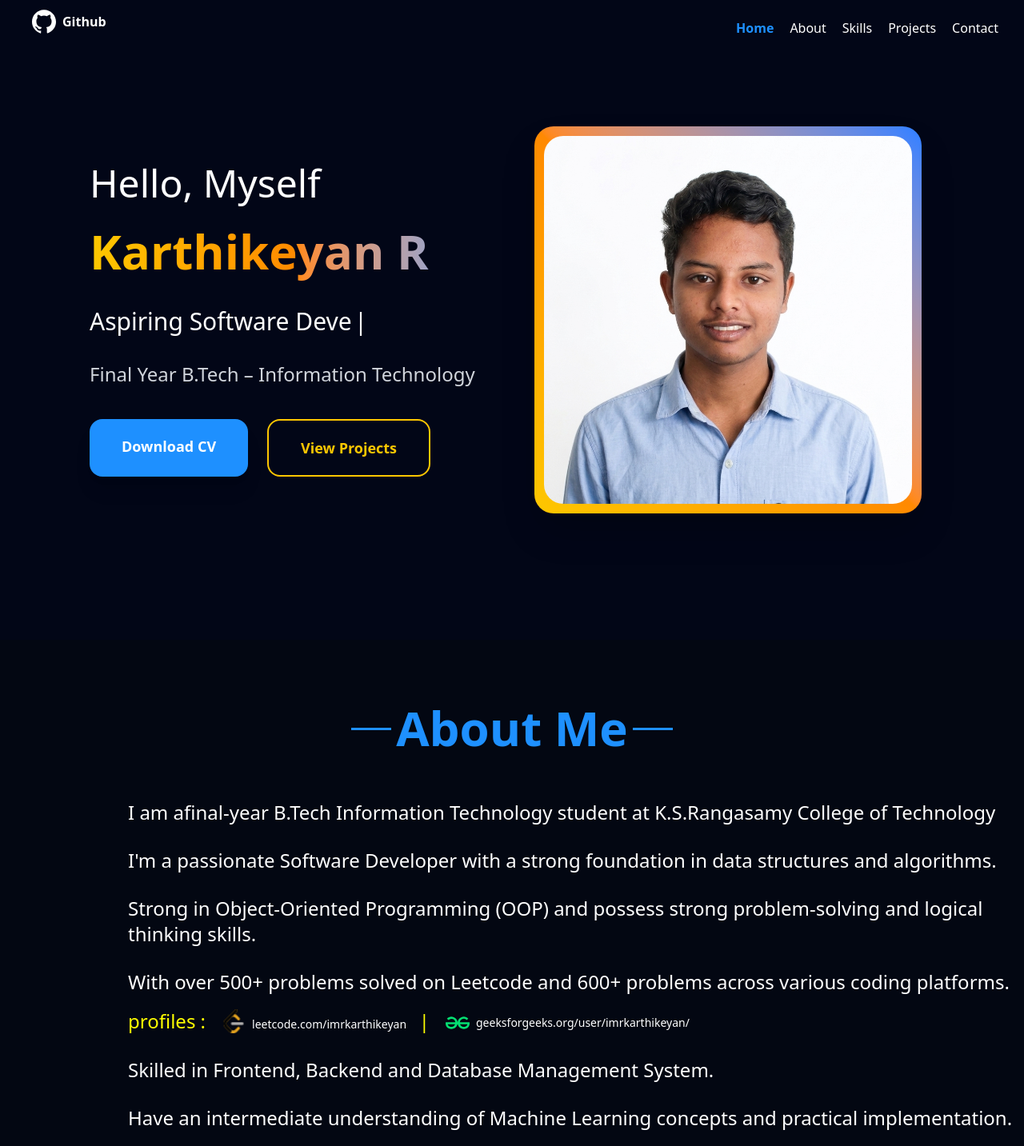
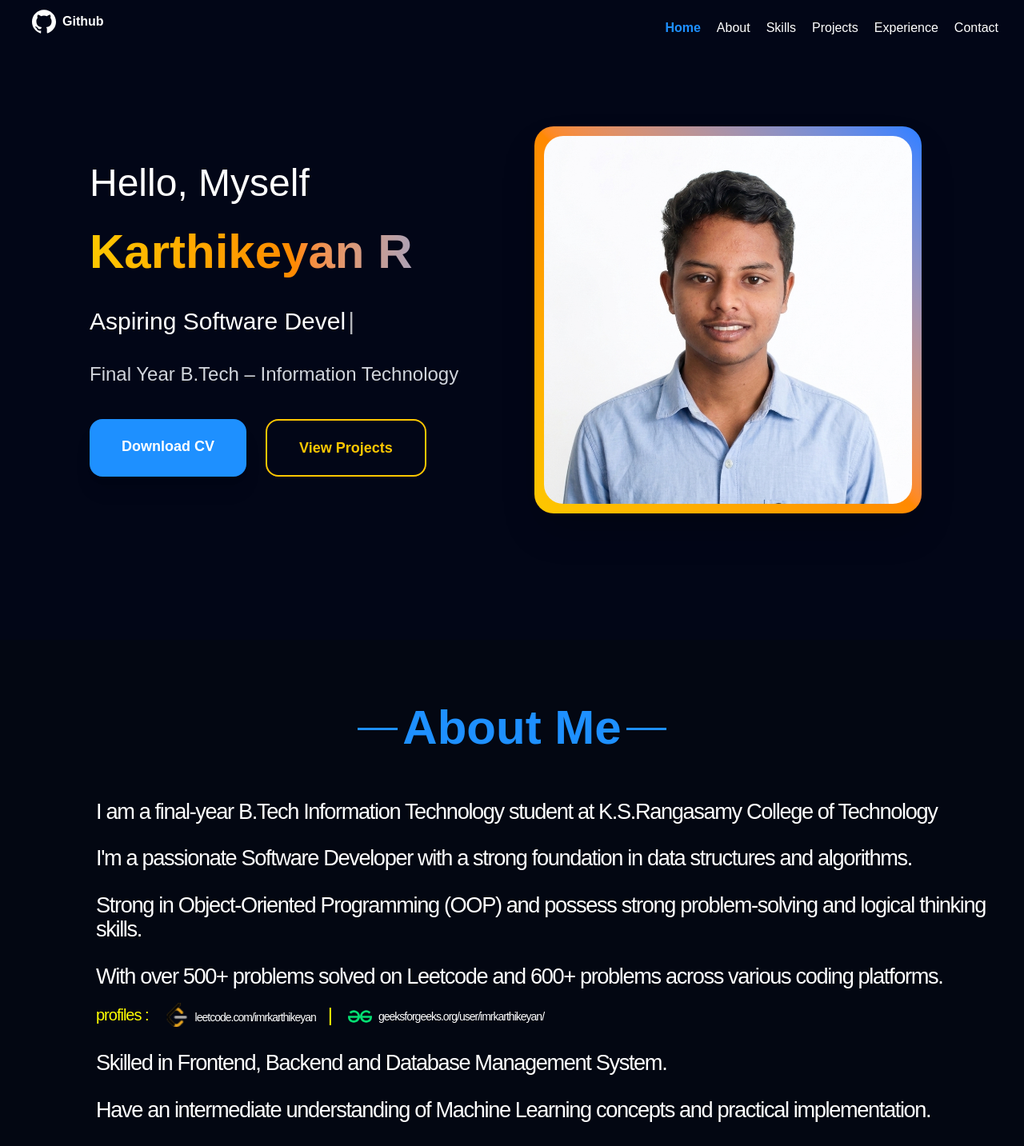
Before and after one commit to imrkarthikeyan/portfolio, a React (Vite) app: page / in a window 1280 px wide. Shown: the top 1433 px of the page at 80% size. Built offline with nearby package versions, Linux system fonts and the light colour scheme.

Commit message:
updated font

```diff
--- a/src/App.jsx
+++ b/src/App.jsx
@@ -2,6 +2,7 @@ import Home from './pages/Home';
 import About from './pages/About';
 import Skills from './pages/Skills'
 import Project from './pages/Project';
+import Experience from './pages/Experience';
 import Contact from './pages/Contact';
 import { useEffect, useRef, useState } from 'react'
 import './App.css'
@@ -10,56 +11,60 @@ import Navbar from './pages/Navbar';
 
 function App() {
 
-  const[currentSection,setCurrentSection]=useState('');
+  const [currentSection, setCurrentSection] = useState('');
 
-  const homeRef=useRef(null)
-  const aboutRef=useRef(null)
-  const skillsRef=useRef(null)
-  const projectRef=useRef(null)
-  const contactRef=useRef(null)
+  const homeRef = useRef(null)
+  const aboutRef = useRef(null)
+  const skillsRef = useRef(null)
+  const projectRef = useRef(null)
+  const experienceRef = useRef(null)
+  const contactRef = useRef(null)
 
-  const sectionRefs=[
-    {ref:homeRef, id:'home'},
-    {ref:aboutRef, id:'about'},
-    {ref:skillsRef,id:'skills'},
-    {ref:projectRef,id:'project'},
-    {ref:contactRef,id:'contact'}
+  const sectionRefs = [
+    { ref: homeRef, id: 'home' },
+    { ref: aboutRef, id: 'about' },
+    { ref: skillsRef, id: 'skills' },
+    { ref: projectRef, id: 'project' },
+    { ref: experienceRef, id: 'experience' },
+    { ref: contactRef, id: 'contact' }
   ];
 
 
-  const scrollTo = (ref,id) => {
+  const scrollTo = (ref, id) => {
     setCurrentSection(id);
 
     ref.current?.scrollIntoView({ behavior: 'smooth' });
   };
 
-  useEffect(()=>{
-    const observer=new IntersectionObserver((entries)=>{
-      const visibleEntry=entries.find(entry=>entry.isIntersecting);
-      if(visibleEntry){
-        const id=visibleEntry.target.getAttribute('data-id');
+  useEffect(() => {
+    const observer = new IntersectionObserver((entries) => {
+      const visibleEntry = entries.find(entry => entry.isIntersecting);
+      if (visibleEntry) {
+        const id = visibleEntry.target.getAttribute('data-id');
         setCurrentSection(id);
       }
     },
-    {threshold:0.6}
-  );
-    sectionRefs.forEach(({ref,id})=>{if(ref.current){
-      ref.current.setAttribute('data-id',id);
-      observer.observe(ref.current);
-    }
+      { threshold: 0.6 }
+    );
+    sectionRefs.forEach(({ ref, id }) => {
+      if (ref.current) {
+        ref.current.setAttribute('data-id', id);
+        observer.observe(ref.current);
+      }
     });
-    return()=>observer.disconnect();
-  },[]);
+    return () => observer.disconnect();
+  }, []);
 
   return (
     <div>
       <Navbar
         current={currentSection}
-        onAbout={()=>scrollTo(aboutRef,'about')}
-        onHome={()=>scrollTo(homeRef,'home')}
-        onSkills={()=>scrollTo(skillsRef,'skills')}
-        onProject={()=>scrollTo(projectRef,'project')}
-        onContact={()=>scrollTo(contactRef,'contact')}
+        onAbout={() => scrollTo(aboutRef, 'about')}
+        onHome={() => scrollTo(homeRef, 'home')}
+        onSkills={() => scrollTo(skillsRef, 'skills')}
+        onProject={() => scrollTo(projectRef, 'project')}
+        onExperience={() => scrollTo(experienceRef, 'experience')}
+        onContact={() => scrollTo(contactRef, 'contact')}
       />
 
       <section ref={homeRef}>
@@ -68,19 +73,23 @@ function App() {
       </section>
 
       <section ref={aboutRef}>
-        <About onNext={()=>scrollTo(skillsRef)} />
+        <About onNext={() => scrollTo(skillsRef)} />
       </section>
 
       <section ref={skillsRef}>
-        <Skills onNext={()=>scrollTo(projectRef)} />
+        <Skills onNext={() => scrollTo(projectRef)} />
       </section>
 
       <section ref={projectRef}>
-        <Project onNext={()=>scrollTo(contactRef)}/>
+        <Project onNext={() => scrollTo(experienceRef)} />
+      </section>
+
+      <section ref={experienceRef}>
+        <Experience onNext={() => scrollTo(contactRef)} />
       </section>
 
       <section ref={contactRef}>
-        <Contact onNext={()=>scrollTo(homeRef)}/>
+        <Contact onNext={() => scrollTo(homeRef)} />
       </section>
     </div>
   )
--- a/src/index.css
+++ b/src/index.css
@@ -1 +1,11 @@
 @import "tailwindcss";
+
+:root {
+    font-family: "Aeonik", "Aeonik Regular", sans-serif;
+}
+
+html,
+body,
+#root {
+    font-family: "Aeonik", "Aeonik Regular", sans-serif;
+}
--- a/src/pages/About.jsx
+++ b/src/pages/About.jsx
@@ -1,17 +1,24 @@
 import { SiGeeksforgeeks } from 'react-icons/si';
 import leetcode from '../img/leetcode.png';
 
-export default function About(){
+export default function About() {
 
-    const onLeetcode=()=>{
-        window.open("https://leetcode.com/imrkarthikeyan/","_blank")
+    const onLeetcode = () => {
+        window.open("https://leetcode.com/imrkarthikeyan/", "_blank")
     }
 
-    const onGfs=()=>{
-        window.open("https://www.geeksforgeeks.org/user/imrkarthikeyan/","_blank")
+    const onGfs = () => {
+        window.open("https://www.geeksforgeeks.org/user/imrkarthikeyan/", "_blank")
     }
 
-    return(
+    const editorialStyle = {
+        fontFamily: '"Aeonik", "Aeonik Regular", sans-serif',
+        fontWeight: 500,
+        letterSpacing: '-0.05em',
+        lineHeight: 1.12,
+    };
+
+    return (
         <div className="text-white flex flex-col bg-gray-950 bg-cover min-h-screen">
             <div className="pt-20 text-center">
                 <h1 className="lg:text-6xl text-5xl font-bold mb-5 text-[DodgerBlue] relative inline-block font-[500]">
@@ -20,22 +27,22 @@ export default function About(){
                     <span className="absolute top-1/2 right-[-56px] w-[50px] block h-[3px] ml-2 bg-[DodgerBlue]"></span>
                 </h1>
             </div>
-            <ol className="pl-7 lg:pl-40 pt-5 text-2xl">
-                <li className="pt-5"><p>I am afinal-year B.Tech Information Technology student at K.S.Rangasamy College of Technology</p></li>
-                <li className="pt-7"><p>I'm a passionate Software Developer with a strong foundation in data structures and algorithms.</p></li>
-                <li className="pt-7"><p>Strong in Object-Oriented Programming (OOP) and possess strong problem-solving and logical thinking skills.</p></li>
-                <li className="pt-7"><p>With over 500+ problems solved on Leetcode and 600+ problems across various coding platforms.</p></li>
+            <ol className="pl-7 lg:pl-30 pt-5 text-xl" style={editorialStyle}>
+                <li className="pt-5"><p className="text-[clamp(1.70rem,2.1vw,3.5rem)] font-demi-bold tracking-[-0.05em] leading-[1.12] text-white">I am a final-year B.Tech Information Technology student at K.S.Rangasamy College of Technology</p></li>
+                <li className="pt-7"><p className="text-[clamp(1.70rem,2.1vw,3.5rem)] font-demi-bold tracking-[-0.05em] leading-[1.12] text-white">I'm a passionate Software Developer with a strong foundation in data structures and algorithms.</p></li>
+                <li className="pt-7"><p className="text-[clamp(1.70rem,2.1vw,3.5rem)] font-demi-bold tracking-[-0.05em] leading-[1.12] text-white">Strong in Object-Oriented Programming (OOP) and possess strong problem-solving and logical thinking skills.</p></li>
+                <li className="pt-7"><p className="text-[clamp(1.70rem,2.1vw,3.5rem)] font-demi-bold tracking-[-0.05em] leading-[1.12] text-white">With over 500+ problems solved on Leetcode and 600+ problems across various coding platforms.</p></li>
                 <div className='pt-1 lg:flex items-center'>
                     <p className='text-[Yellow] text-md pt-3'>profiles :</p>
                     <div className='lg:flex items-center gap-5 pt-3 pl-5'>
                         <p onClick={onLeetcode} className='flex cursor-pointer gap-2 items-center'><img className='w-[30px]' src={leetcode} alt="" /> <span className='text-sm hover:text-blue-300'>leetcode.com/imrkarthikeyan <span className='text-[Yellow] text-2xl pl-3'>|</span></span></p>
                         {/* <p className='text-[Yellow]'>|</p> */}
-                        <p onClick={onGfs} className='flex cursor-pointer gap-2 items-center pt-1'><SiGeeksforgeeks className='text-green-400 text-3xl'/><span className='text-sm hover:text-blue-300'>geeksforgeeks.org/user/imrkarthikeyan/</span></p>
+                        <p onClick={onGfs} className='flex cursor-pointer gap-2 items-center pt-1'><SiGeeksforgeeks className='text-green-400 text-3xl' /><span className='text-sm hover:text-blue-300'>geeksforgeeks.org/user/imrkarthikeyan/</span></p>
                     </div>
                 </div>
-                <li className="pt-7"><p>Skilled in Frontend, Backend and Database Management System.</p></li>
-                <li className="pt-7"><p>Have an intermediate understanding of Machine Learning concepts and practical implementation.</p></li>
-                <li className="pt-7"><p>I am passionate about learning new technologies and continuously improving my technical skills.</p></li>
+                <li className="pt-7"><p className="text-[clamp(1.70rem,2.1vw,3.5rem)] font-demi-bold tracking-[-0.05em] leading-[1.12] text-white">Skilled in Frontend, Backend and Database Management System.</p></li>
+                <li className="pt-7"><p className="text-[clamp(1.70rem,2.1vw,3.5rem)] font-demi-bold tracking-[-0.05em] leading-[1.12] text-white">Have an intermediate understanding of Machine Learning concepts and practical implementation.</p></li>
+                <li className="pt-7"><p className="text-[clamp(1.70rem,2.1vw,3.5rem)] font-demi-bold tracking-[-0.05em] leading-[1.12] text-white">I am passionate about learning new technologies and continuously improving my technical skills.</p></li>
             </ol>
         </div>
     )
--- /dev/null
+++ b/src/pages/Experience.jsx
@@ -0,0 +1,82 @@
+import { motion } from "framer-motion";
+
+export default function Experience() {
+  const experiences = [
+    {
+      number: "01",
+      title: "AI-ML Virtual Intern",
+      company: "AICTE–EduSkills | Google for Developers",
+      duration: "April 2025 – June 2025 · 10 Weeks",
+      isCurrent: false,
+      paragraph: "Completed a 10-week virtual internship focused on Artificial Intelligence and Machine Learning. Gained hands-on exposure to machine learning concepts, model development, and AI/ML workflows while applying fundamental ML techniques to understand data preparation, model training, evaluation, and prediction. Strengthened practical knowledge of Python, machine learning algorithms, and data-driven problem solving. Developed a foundation for building and applying AI/ML solutions to real-world problems."
+    },
+    {
+      number: "02",
+      title: "SDE Intern",
+      company: "Nexgen Nextopia Pvt. Ltd.",
+      duration: "October 2026 – Present",
+      isCurrent: true,
+      paragraph: "Working as a Software Development Engineer Intern as part of a collaborative development team building scalable and maintainable software systems. Developing responsive and reusable frontend components using React.js and TypeScript, while contributing to backend development using Java and Spring Boot, including RESTful APIs and business logic. Collaborating with developers to design, develop, test, and integrate features across the full stack. Gaining practical experience in scalable system design, API integration, debugging, version control, and software development practices."
+    }
+  ];
+
+  return (
+    <div className="bg-gray-950 text-white min-h-screen flex flex-col justify-center items-center pt-20 pb-12 px-6 md:px-12 lg:px-20 overflow-hidden">
+      <div className="text-center mb-8 md:mb-10">
+        <h1 className="lg:text-6xl text-4xl font-bold text-[DodgerBlue] relative inline-block font-[500]">
+          <span className="absolute mr-1 top-1/2 left-[-50px] w-[40px] block h-[3px] ml-1 bg-[DodgerBlue]"></span>
+          Experience
+          <span className="absolute top-1/2 right-[-46px] w-[40px] block h-[3px] ml-2 bg-[DodgerBlue]"></span>
+        </h1>
+      </div>
+
+      <div className="w-full max-w-7xl mx-auto flex flex-col justify-center flex-1 space-y-6 md:space-y-8">
+        {experiences.map((exp, index) => (
+          <div key={exp.number} className="w-full">
+            <motion.div
+              initial={{ opacity: 0.35, y: 15 }}
+              whileInView={{ opacity: 1, y: 0 }}
+              viewport={{ once: false, amount: 0.3 }}
+              transition={{ duration: 0.1, ease: "easeOut" }}
+              className="transition-all duration-500"
+            >
+              <div className="flex items-center gap-3 mb-1">
+                <span className="text-[DodgerBlue] text-xs md:text-sm font-mono font-bold tracking-widest uppercase">
+                  {exp.number}
+                </span>
+                <span className="text-gray-600">|</span>
+                <p className={`text-xs md:text-sm font-mono ${exp.isCurrent ? 'text-emerald-400 font-semibold' : 'text-gray-400'}`}>
+                  {exp.duration}
+                </p>
+              </div>
+
+              <h2 className="text-2xl md:text-3xl font-bold text-white mb-1 leading-snug tracking-tight">
+                {exp.title}
+              </h2>
+
+              <p className="text-base md:text-lg text-gray-300 font-medium mb-3">
+                {exp.company}
+              </p>
+
+              <p className="text-3xl md:text-base  leading-relaxed max-w-7xl font-normal">
+                {exp.paragraph}
+              </p>
+            </motion.div>
+
+            {index < experiences.length - 1 && (
+              <div className="py-4 md:py-6 w-full">
+                <motion.div
+                  initial={{ scaleX: 0.2, opacity: 0.15 }}
+                  whileInView={{ scaleX: 1, opacity: 0.4 }}
+                  viewport={{ once: false, amount: 0.5 }}
+                  transition={{ duration: 0.7, ease: "easeOut" }}
+                  className="w-full h-[1px] bg-gradient-to-r from-transparent via-[DodgerBlue] to-transparent origin-center"
+                />
+              </div>
+            )}
+          </div>
+        ))}
+      </div>
+    </div>
+  );
+}
--- a/src/pages/Navbar.jsx
+++ b/src/pages/Navbar.jsx
@@ -3,56 +3,60 @@ import { useState } from "react"
 import { FaBars, FaTimes } from "react-icons/fa";
 import { SiGithub } from "react-icons/si";
 
-export default function Navbar({onReservation,onAbout,onHome,onSkills,onProject,onContact,current}){
+export default function Navbar({ onReservation, onAbout, onHome, onSkills, onProject, onExperience, onContact, current }) {
 
-    const [moved,setMoved]=useState(false);
-    const [isOpen,setIsOpen]=useState(false);
-    const [menuOpen,setMenuOpen]=useState(false);
+    const [moved, setMoved] = useState(false);
+    const [isOpen, setIsOpen] = useState(false);
+    const [menuOpen, setMenuOpen] = useState(false);
 
-    const toggleDropdown=()=>setIsOpen(!isOpen);
-    const toggleMenu=()=>setMenuOpen(!menuOpen);
-    const closeMenu=()=>setMenuOpen(false);
-    const getStyle=(id)=>current===id ? 'text-[DodgerBlue] font-semibold':'text-white';
+    const toggleDropdown = () => setIsOpen(!isOpen);
+    const toggleMenu = () => setMenuOpen(!menuOpen);
+    const closeMenu = () => setMenuOpen(false);
+    const getStyle = (id) => current === id ? 'text-[DodgerBlue] font-semibold' : 'text-white';
 
-    useEffect(()=>{
-        const handleMove=()=>setMoved(window.scrollY>0);
+    useEffect(() => {
+        const handleMove = () => setMoved(window.scrollY > 0);
         window.addEventListener('scroll', handleMove);
-        return()=>window.removeEventListener('scroll', handleMove);
-    },[])
+        return () => window.removeEventListener('scroll', handleMove);
+    }, [])
 
-    const onGithub=()=>{
-        window.open("https://github.com/imrkarthikeyan","_blank")
+    const onGithub = () => {
+        window.open("https://github.com/imrkarthikeyan", "_blank")
     }
 
 
-    return(
-        <div className={`text-white fixed w-full top-0 flex items-center z-50 ${moved ? 'bg-gray-800' :''}`}>
+    return (
+        <div className={`text-white fixed w-full top-0 flex items-center z-50 ${moved ? 'bg-gray-800' : ''}`}>
             <div className="flex hover:text-[Gray] items-center md:pl-10 py-3 pl-3" onClick={onGithub}>
-                <span className=" cursor-pointer font-bold flex items-center"><SiGithub className="mr-2 text-3xl"/>Github</span>
+                <span className=" cursor-pointer font-bold flex items-center"><SiGithub className="mr-2 text-3xl" />Github</span>
             </div>
             <div className="flex-grow"></div>
 
-            <button className="text-xl lg:hidden border rounded mr-4 p-1 overflow-hidden cursor-pointer" onClick={toggleMenu}>{menuOpen ? <FaTimes/> : <FaBars/>}</button>
+            <button className="text-xl lg:hidden border rounded mr-4 p-1 overflow-hidden cursor-pointer" onClick={toggleMenu}>{menuOpen ? <FaTimes /> : <FaBars />}</button>
 
             <nav className={`absolute mr-8 lg:relative lg:flex wrap lg:items-center lg:w-auto w-full top-12 lg:top-0 lg:right-0 left-0 lg:bg-transparent lg:block bg-gray-800 md:justify-end transition-all duration-500 mt-2 ease-in-out ${menuOpen ? 'menu-open' : 'hidden'}`}>
                 <ul className="flex flex-col lg:flex-row items-start lg:items-center gap-y-6 lg:gap-x-5 p-4 mt-2 md:ml-0 lg:p-0">
-                    <p onClick={()=>{onHome(); closeMenu();}}
+                    <p onClick={() => { onHome(); closeMenu(); }}
                         className={` cursor-pointer hover:text-[DodgerBlue] ${getStyle('home')}`}>
                         Home
                     </p>
-                    <p onClick={()=>{onAbout();closeMenu()}}
+                    <p onClick={() => { onAbout(); closeMenu() }}
                         className={` cursor-pointer hover:text-[DodgerBlue] ${getStyle('about')}`}>
                         About
                     </p>
-                    <p onClick={()=>{onSkills(); closeMenu();}}
+                    <p onClick={() => { onSkills(); closeMenu(); }}
                         className={` cursor-pointer hover:text-[DodgerBlue] ${getStyle('skills')}`}>
                         Skills
                     </p>
-                    <p onClick={()=>{onProject(); closeMenu();}}
+                    <p onClick={() => { onProject(); closeMenu(); }}
                         className={` cursor-pointer hover:text-[DodgerBlue] ${getStyle('project')}`}>
                         Projects
                     </p>
-                    <p onClick={()=>{onContact(); closeMenu();}}
+                    <p onClick={() => { onExperience && onExperience(); closeMenu(); }}
+                        className={` cursor-pointer hover:text-[DodgerBlue] ${getStyle('experience')}`}>
+                        Experience
+                    </p>
+                    <p onClick={() => { onContact(); closeMenu(); }}
                         className={` cursor-pointer hover:text-[DodgerBlue] ${getStyle('contact')}`}>
                         Contact
                     </p>
--- a/src/pages/Project.jsx
+++ b/src/pages/Project.jsx
@@ -348,7 +348,7 @@ export default function Project() {
                     </div>
                 </div>
 
-                <div className="text-white pt-4">
+                {/* <div className="text-white pt-4">
                     <div className="border rounded-md border-gray-700 bg-gray-900 overflow-hidden w-full max-w-[380px]">
                         <div className="relative w-full h-[220px] overflow-hidden bg-gray-200 rounded-lg shadow-xl flex justify-center items-start">
                             <iframe
@@ -396,7 +396,7 @@ export default function Project() {
                             </div>
                         </div>
                     </div>
-                </div>
+                </div> */}
 
             </div>
         </div>
```
